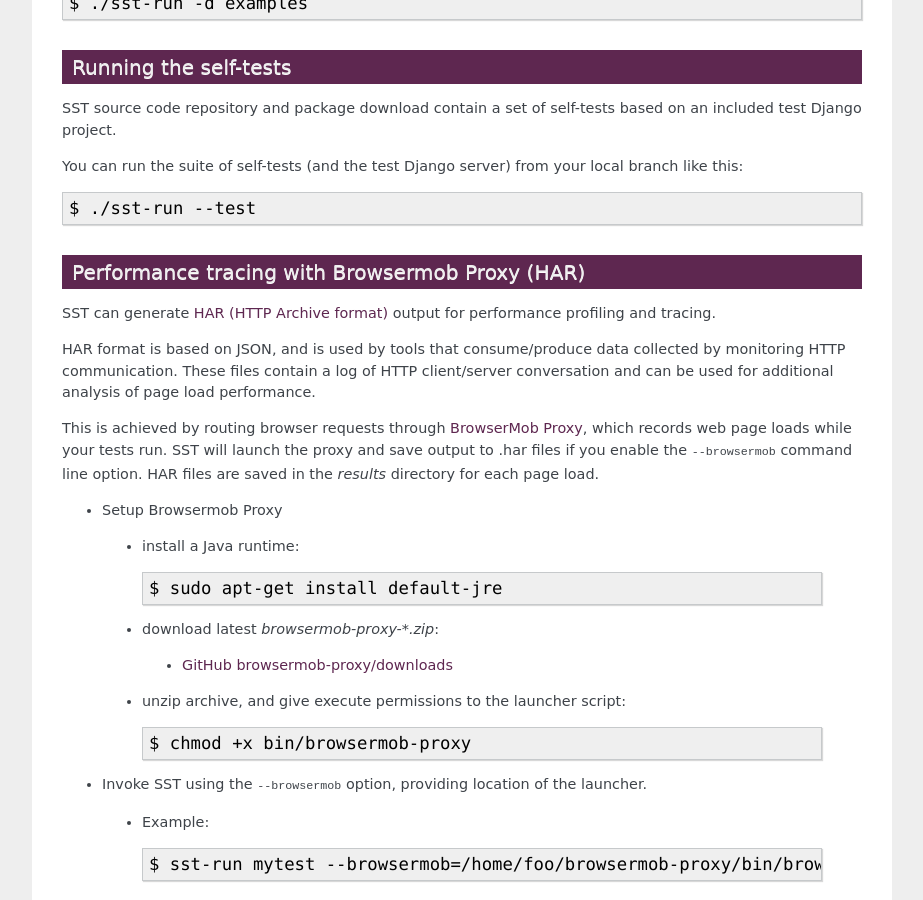
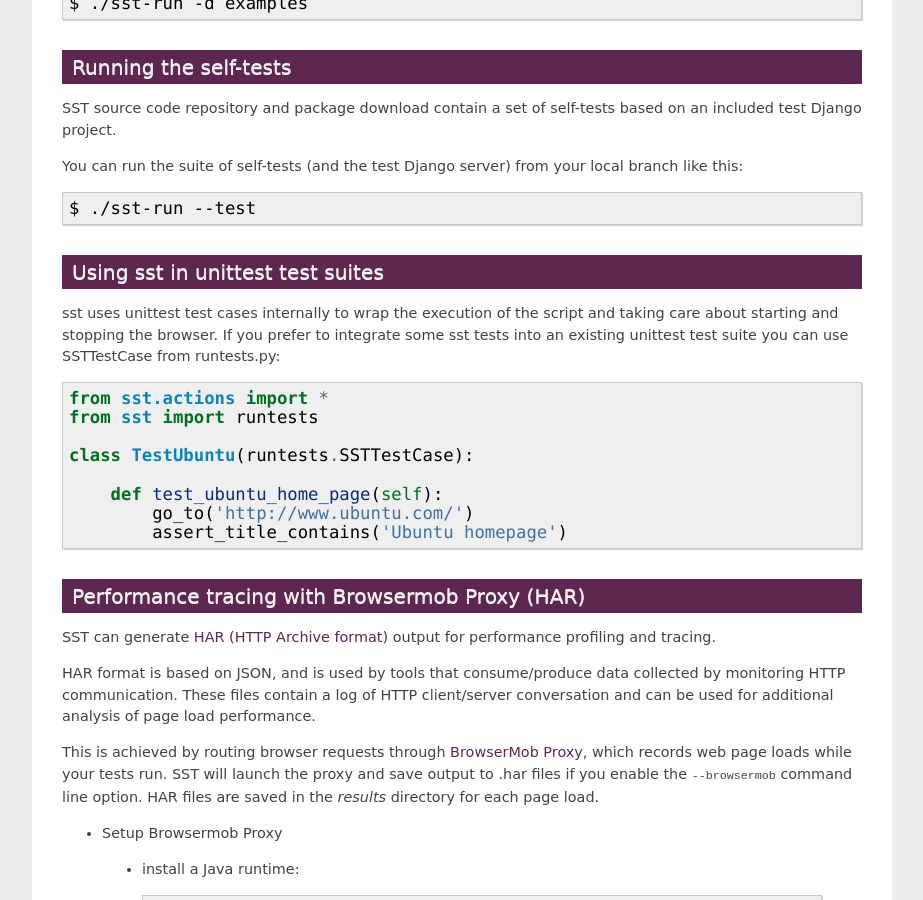
Before and after one commit to Work4Labs/selenium-simple-test, a Sphinx documentation site: the page built from docs/index.rst, in a window 1280 px wide and 900 px high, scrolled down 4954 px. Shown: the whole window, without its empty margins (218-1141 px from the left). Built offline with Sphinx 7.4.7, drawn with Linux system fonts in a browser that asks for light colours; pages that are not in the unit, such as notebooks, are missing from menus; some of the changed text lies outside the part shown.

Commit message:
Document SSTTestCase availability.

```diff
--- a/docs/changelog.rst
+++ b/docs/changelog.rst
@@ -24,6 +24,7 @@
 * added ``execute_script`` action
 * added ``get_element_source`` action
 * removed PyVirtualDisplay depenency; replaced with lightweight Xvfb wrapper
+* expose SSTTestCase which is used internally to create test cases
 
 
 version **0.2.1** (2012 Apr 22)
--- a/docs/index.rst
+++ b/docs/index.rst
@@ -311,6 +311,23 @@
 
     $ ./sst-run --test
 
+---------------------------------
+Using sst in unittest test suites
+---------------------------------
+
+sst uses unittest test cases internally to wrap the execution of the script
+and taking care about starting and stopping the browser. If you prefer to
+integrate some sst tests into an existing unittest test suite you can use
+SSTTestCase from runtests.py::
+
+  from sst.actions import *
+  from sst import runtests
+
+  class TestUbuntu(runtests.SSTTestCase):
+
+      def test_ubuntu_home_page(self):
+          go_to('http://www.ubuntu.com/')
+          assert_title_contains('Ubuntu homepage')
 
 ---------------------------------------------------
     Performance tracing with Browsermob Proxy (HAR)
```
Also changed, not shown: 1 other file.
